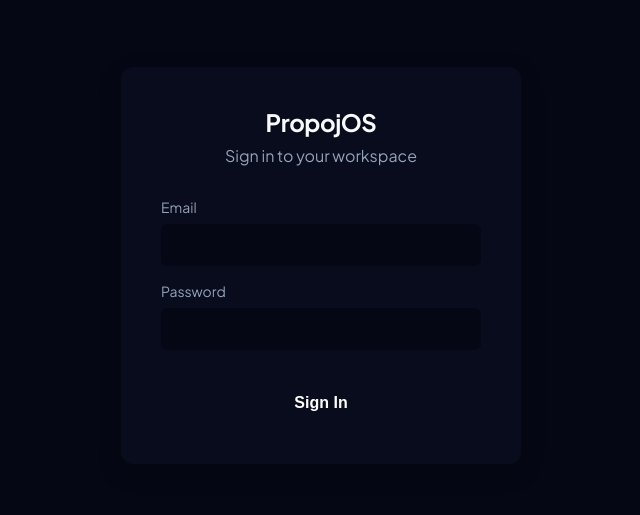
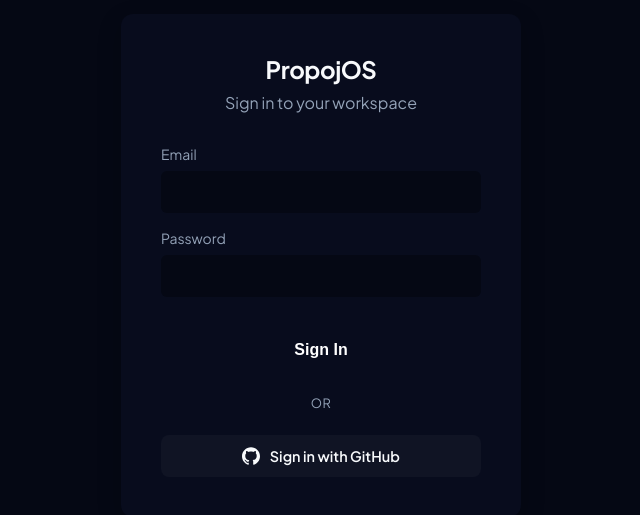
Before and after one commit to JakubKroca23/propojOS, a React (Vite) app: page / in a window 1280 px wide. Shown: the part 135-650 px from the top of the page, without its empty margins (319-959 px from the left). Built offline with nearby package versions, Linux system fonts and the light colour scheme; no server answers.

Commit message:
feat: integrate GitHub OAuth2 authentication in Login screen with divider and glowing glassmorphic button

```diff
--- a/src/pages/Login.css
+++ b/src/pages/Login.css
@@ -88,3 +88,62 @@
   text-align: center;
   margin-top: 1rem;
 }
+
+.login-divider {
+  display: flex;
+  align-items: center;
+  text-align: center;
+  margin: 1.5rem 0;
+  color: var(--text-secondary);
+  font-size: 0.8rem;
+  text-transform: uppercase;
+  letter-spacing: 0.05em;
+}
+
+.login-divider::before,
+.login-divider::after {
+  content: '';
+  flex: 1;
+  border-bottom: 1px solid var(--border-color);
+}
+
+.login-divider:not(:empty)::before {
+  margin-right: .75em;
+}
+
+.login-divider:not(:empty)::after {
+  margin-left: .75em;
+}
+
+.github-login-button {
+  display: flex;
+  align-items: center;
+  justify-content: center;
+  gap: 0.6rem;
+  padding: 0.75rem;
+  border-radius: 8px;
+  border: 1px solid var(--border-color);
+  background-color: rgba(255, 255, 255, 0.03);
+  color: var(--text-primary);
+  font-family: var(--font-family);
+  font-weight: 600;
+  font-size: 0.9rem;
+  cursor: pointer;
+  transition: all 0.3s cubic-bezier(0.16, 1, 0.3, 1);
+  width: 100%;
+}
+
+.github-login-button:hover {
+  background-color: rgba(56, 189, 248, 0.08);
+  border-color: var(--accent-primary);
+  box-shadow: 0 0 16px rgba(56, 189, 248, 0.15);
+  transform: translateY(-1px);
+}
+
+.github-login-button:active {
+  transform: translateY(0);
+}
+
+.github-icon {
+  color: var(--text-primary);
+}
--- a/src/pages/Login.tsx
+++ b/src/pages/Login.tsx
@@ -20,6 +20,18 @@
       setError(err.message || 'Failed to login');
     } finally {
       setLoading(false);
+    }
+  };
+
+  const handleGithubOAuth = () => {
+    try {
+      account.createOAuth2Session(
+        'github',
+        window.location.origin,
+        window.location.origin
+      );
+    } catch (err: any) {
+      setError(err.message || 'GitHub OAuth failed');
     }
   };
 
@@ -54,6 +66,22 @@
             {loading ? 'Signing in...' : 'Sign In'}
           </button>
         </form>
+
+        <div className="login-divider">
+          <span>or</span>
+        </div>
+
+        <button
+          type="button"
+          onClick={handleGithubOAuth}
+          className="github-login-button"
+        >
+          <svg className="github-icon" viewBox="0 0 24 24" width="18" height="18">
+            <path fill="currentColor" d="M12 .297c-6.63 0-12 5.373-12 12 0 5.303 3.438 9.8 8.205 11.385.6.113.82-.258.82-.577 0-.285-.01-1.04-.015-2.04-3.338.724-4.042-1.61-4.042-1.61C4.422 18.07 3.633 17.7 3.633 17.7c-1.087-.744.084-.729.084-.729 1.205.084 1.838 1.236 1.838 1.236 1.07 1.835 2.809 1.305 3.495.998.108-.776.417-1.305.76-1.605-2.665-.3-5.466-1.332-5.466-5.93 0-1.31.465-2.38 1.235-3.22-.135-.303-.54-1.523.105-3.176 0 0 1.005-.322 3.3 1.23.96-.267 1.98-.399 3-.405 1.02.006 2.04.138 3 .405 2.28-1.552 3.285-1.23 3.285-1.23.645 1.653.24 2.873.12 3.176.765.84 1.23 1.91 1.23 3.22 0 4.61-2.805 5.625-5.475 5.92.42.36.81 1.096.81 2.22 0 1.606-.015 2.896-.015 3.286 0 .315.21.69.825.57C20.565 22.092 24 17.592 24 12.297c0-6.627-5.373-12-12-12"/>
+          </svg>
+          Sign in with GitHub
+        </button>
+
         {error && <p className="error-message">{error}</p>}
       </div>
     </div>
```
